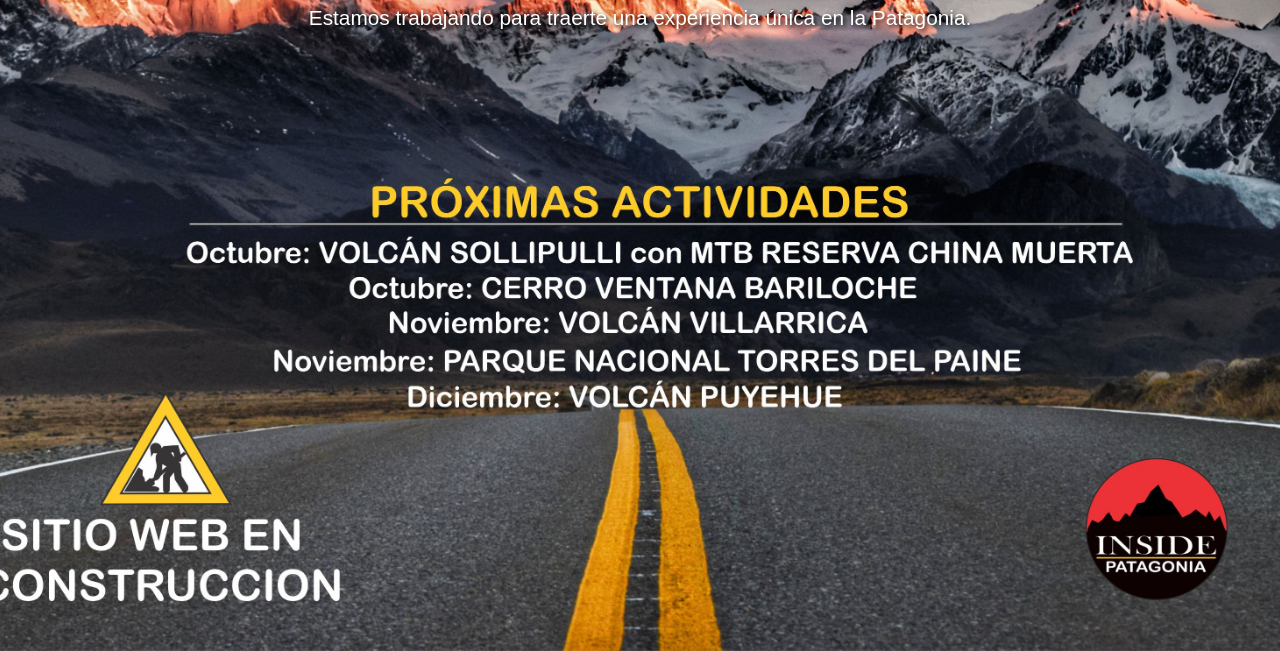
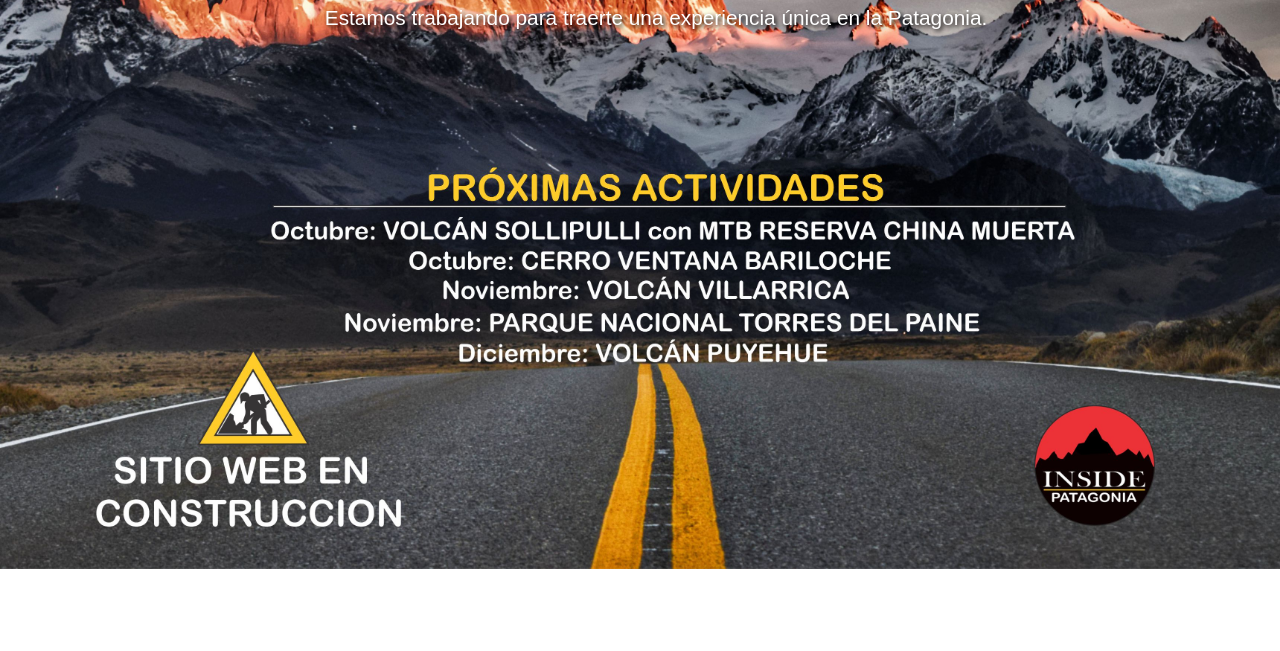
Before and after one commit to julidente/insidepatagonia-bch, a plain HTML site: page index.html in a window 1280 px wide. Shown: the part 437-1088 px from the top of the page. Drawn offline with Linux system fonts and the light colour scheme.

Commit message:
Add files via upload

```diff
--- a/styles.css
+++ b/styles.css
@@ -3,14 +3,18 @@ body, html {
   padding: 0;
   min-height: 100%;
   font-family: Arial, sans-serif;
-  overflow-y: auto;
+  overflow-y: auto; /*  Scroll vertical */
+  overflow-x: auto; /*  Scroll horizontal */
 }
 
 .container {
   background-image: url('img/portada.png');
-  background-size: cover;
+  background-size: contain;
   background-position: center;
-  min-height: 100vh;
+  background-repeat: no-repeat;
+  background-attachment: fixed; /*  Fija la imagen de fondo */
+  min-height: 100vh; /*  Evita recortes horizontales */
+  min-width: 100vw; /*  Evita recortes laterales */
   position: relative;
   display: flex;
   flex-direction: column;
@@ -18,7 +22,7 @@ body, html {
   justify-content: center;
   color: white;
   text-shadow: 2px 2px 4px #000;
-  padding: 2rem 1rem 16rem 1rem;
+  padding: 2rem 1rem 16rem 1rem; /*  margenes de la imagen de fondo */
 }
 
 .logo {
```
